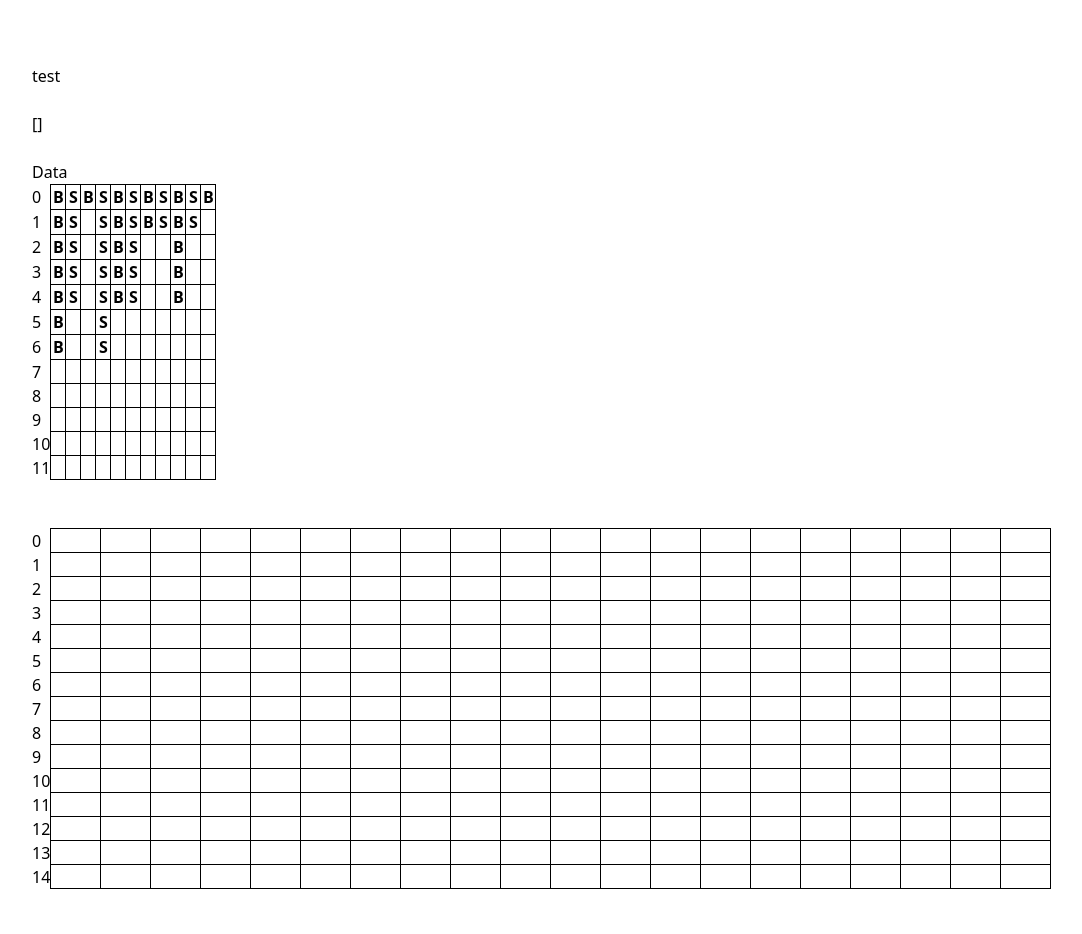
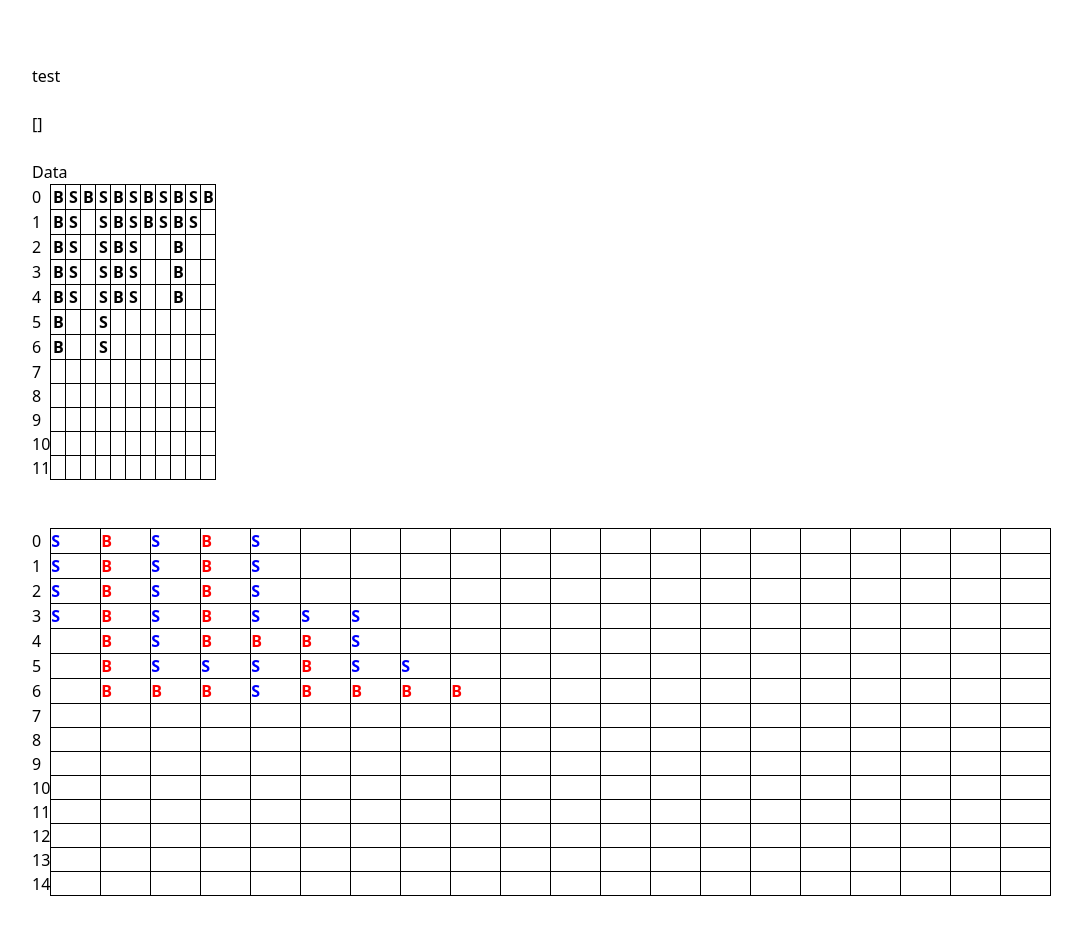
Before and after one commit to MaxSe7en/sports_app, a Next.js app: page / in a window 1280 px wide. Shown: the top 934 px of the page, without its empty margins (32-1114 px from the left). Built offline with nearby package versions, Linux system fonts and the light colour scheme.

Commit message:
good day

```diff
--- a/src/components/pages/Home/HomePage.tsx
+++ b/src/components/pages/Home/HomePage.tsx
@@ -88,6 +88,10 @@ const HomePage = (props: Props) => {
 
   // [row, col, value]
   const hhh = [
+    [0, 0, "S"],
+    [1, 0, "S"],
+    [2, 0, "S"],
+    [3, 0, "S"],
     [0, 1, "B"],
     [1, 1, "B"],
     [2, 1, "B"],
@@ -190,11 +194,11 @@ const HomePage = (props: Props) => {
                       // color: values[0] === cell ? firstValueColor : "blue",
                     }}>
                     {/* {hhh?.[0]?.[0] == row_index && hhh?.[0]?.[1] == cell_index && hhh?.[0]?.[2] == "B" ? "B" : ""} */}
-                    {data.map((_, index) => (
+                    {hhh.map((_, index) => (
                       <h1 key={index}
-                        style={{ color: data?.[index]?.[2] == "B" ? 'red' : 'blue' }}
+                        style={{ color: hhh?.[index]?.[2] == "B" ? 'red' : 'blue' }}
                       >
-                        {data?.[index]?.[0] == row_index && data?.[index]?.[1] == cell_index && data?.[index]?.[2]}
+                        {hhh?.[index]?.[0] == row_index && hhh?.[index]?.[1] == cell_index && hhh?.[index]?.[2]}
 
                       </h1>
                     ))}
```
